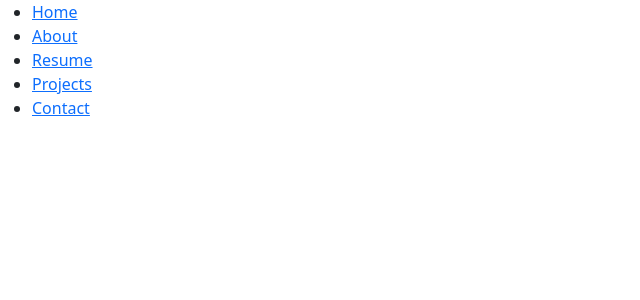
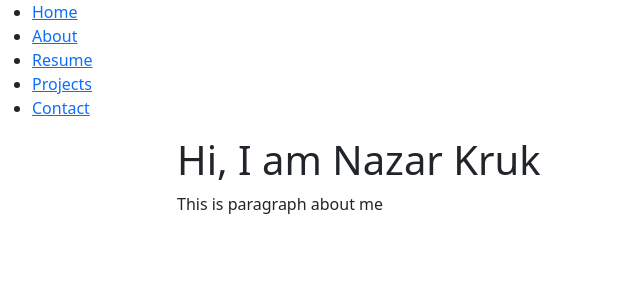
Before and after one commit to nazarkruk/my-portfolio, a React (Create React App) app: page / in a window 1280 px wide. Shown: the top 300 px of the page, without its empty margins (0-640 px from the left). Built offline with nearby package versions, Linux system fonts and the light colour scheme.

Commit message:
fixing router and building Home page

```diff
--- a/src/components/Layout.js
+++ b/src/components/Layout.js
@@ -1,10 +1,11 @@
 import React from "react";
 import Header from "./Header";
 
-function Layout() {
+function Layout(props) {
   return (
     <div>
       <Header />
+      {props.children}
     </div>
   );
 }
--- a/src/pages/About.js
+++ b/src/pages/About.js
@@ -1,7 +1,12 @@
 import React from "react";
+import Layout from "../components/Layout";
 
 const About = () => {
-  return <div></div>;
+  return (
+    <Layout>
+      <h1>About Page</h1>
+    </Layout>
+  );
 };
 
 export default About;
--- a/src/pages/Contact.js
+++ b/src/pages/Contact.js
@@ -1,7 +1,11 @@
 import React from "react";
-
+import Layout from "../components/Layout";
 const Contact = () => {
-  return <div></div>;
+  return (
+    <Layout>
+      <h1>Contact Page</h1>
+    </Layout>
+  );
 };
 
 export default Contact;
--- a/src/pages/Home.js
+++ b/src/pages/Home.js
@@ -1,12 +1,23 @@
 import React from "react";
 import Layout from "../components/Layout";
 
-function Home() {
+const Home = () => {
   return (
     <Layout>
-      <h1>Home page</h1>
+      <div className="container">
+        <div className="row justify-content-center">
+          <div className="col-lg-10 col-12">
+            <div className="mi-home-content">
+              <h1>
+                Hi, I am <span className="color-theme">Nazar Kruk</span>
+              </h1>
+              <p>This is paragraph about me</p>
+            </div>
+          </div>
+        </div>
+      </div>
     </Layout>
   );
-}
+};
 
 export default Home;
--- a/src/pages/Projects.js
+++ b/src/pages/Projects.js
@@ -1,7 +1,11 @@
 import React from "react";
-
+import Layout from "../components/Layout";
 const Projects = () => {
-  return <div></div>;
+  return (
+    <Layout>
+      <h1>Project Page</h1>
+    </Layout>
+  );
 };
 
 export default Projects;
--- a/src/pages/Resume.js
+++ b/src/pages/Resume.js
@@ -1,7 +1,12 @@
 import React from "react";
+import Layout from "../components/Layout";
 
 const Resume = () => {
-  return <div></div>;
+  return (
+    <Layout>
+      <h1>Resume Page</h1>
+    </Layout>
+  );
 };
 
 export default Resume;
```
